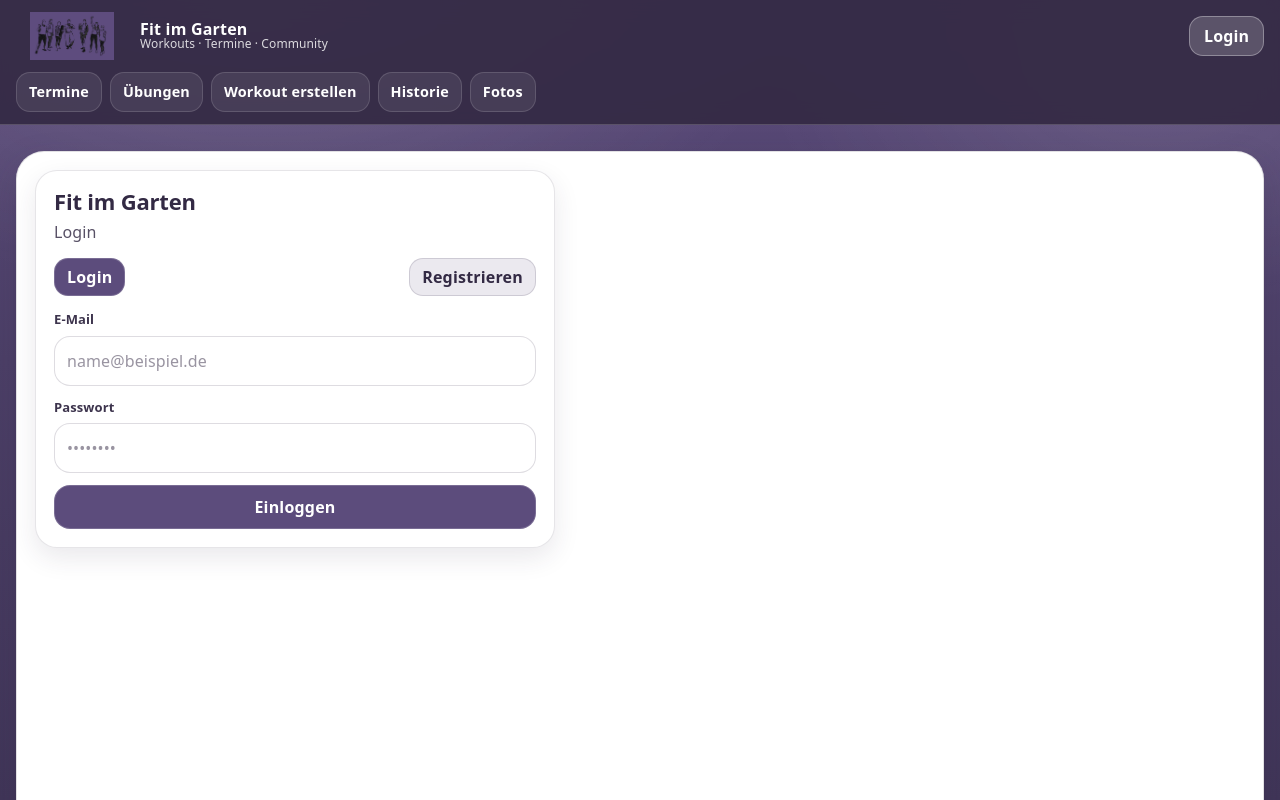
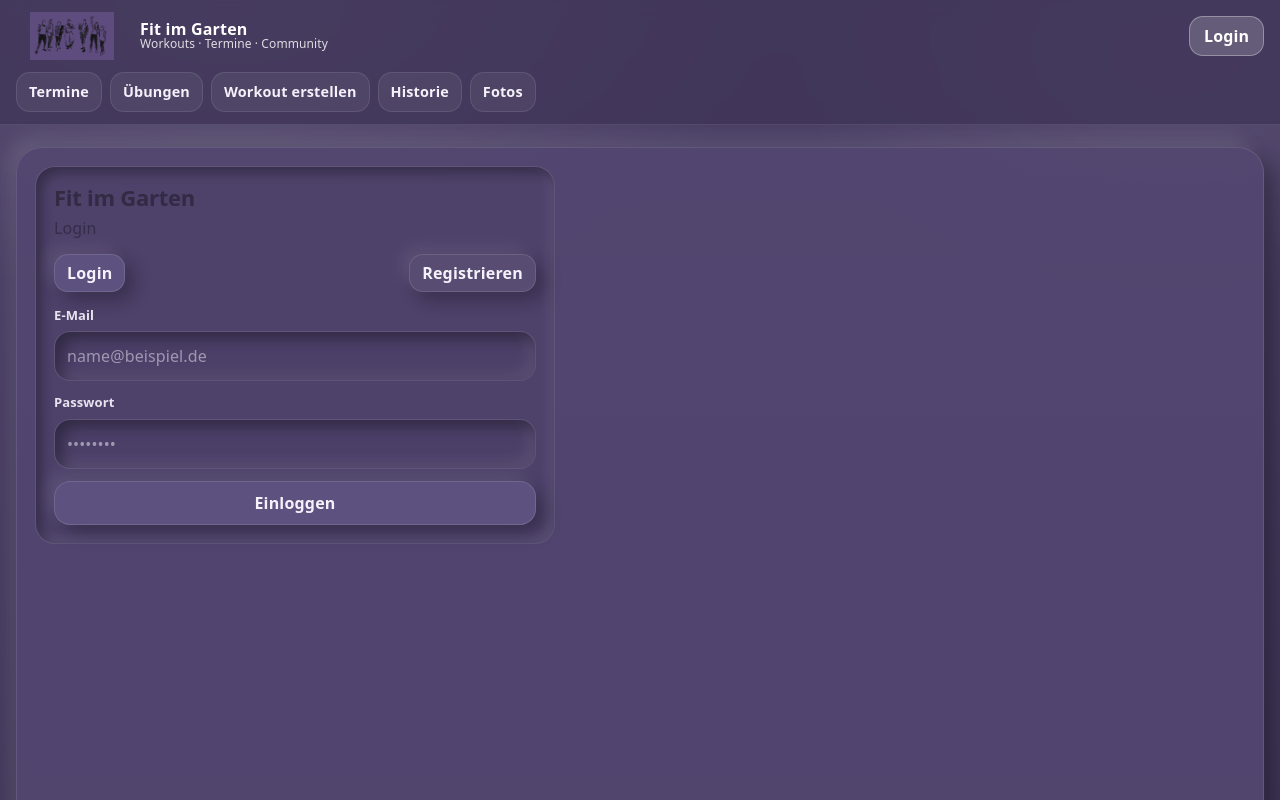
Before and after one commit to verenaso/fit-im-garten, a Next.js app: page /login in a window 1280 px wide. Shown: the top 800 px of the page. Built offline with nearby package versions, Linux system fonts and the light colour scheme; no server answers.

Commit message:
UI refresh: dark soft neumorphism + darker purple gradient

```diff
--- a/src/app/globals.css
+++ b/src/app/globals.css
@@ -1,7 +1,7 @@
 @import "tailwindcss";
 
 /* -----------------------------
-   Base
+   Base + Theme Tokens
 ------------------------------ */
 
 html,
@@ -10,50 +10,57 @@ body {
 }
 
 :root {
-  /* Brand / Theme */
-  --c-base: #5c4c7c;   /* Haupt-Lila */
-  --c-dark: #45395d;   /* dunkler */
-  --c-darker: #332a44; /* sehr dunkel */
+  /* Darker purple palette (modern) */
+  --c-base: #4b3f66;   /* background base */
+  --c-deep: #3f3558;   /* background deep */
+  --c-surface: #544872; /* panels/cards */
+  --c-raised: #5f5382; /* primary actions / accents */
 
-  --c-text: #f5f3ff;   /* sehr hell */
-  --c-muted: #efeaff;  /* hell gedimmt */
-  --c-hover: #85799d;  /* Hover */
+  --c-text: #f4f1fa;   /* primary text on dark */
+  --c-muted: #cfc8e6;  /* muted text on dark */
+  --c-darker: #332a44; /* for rare light surfaces (if any) */
 
-  /* Modern UI neutrals */
-  --bg-1: rgba(51, 42, 68, 0.92);     /* Header/Nav */
-  --bg-2: rgba(51, 42, 68, 0.72);     /* Glass */
-  --stroke: rgba(255, 255, 255, 0.18);
-  --stroke-strong: rgba(255, 255, 255, 0.28);
+  --stroke: rgba(255, 255, 255, 0.10);
 
-  /* Card */
-  --card-bg: #ffffff;
-  --card-stroke: rgba(51, 42, 68, 0.14);
-  --card-shadow: 0 12px 32px rgba(51, 42, 68, 0.18);
+  /* Radius */
+  --r-lg: 16px;
+  --r-xl: 20px;
+  --r-2xl: 26px;
 
-  /* Radius scale */
-  --r-lg: 18px;
-  --r-xl: 22px;
-  --r-2xl: 28px;
+  /* Bottom nav */
+  --bottom-nav-h: 72px;
 
-  /* Focus ring */
-  --ring: 0 0 0 4px rgba(92, 76, 124, 0.22);
+  /* Neumorphism shadows */
+  --shadow-raised:
+    -10px -10px 18px rgba(255, 255, 255, 0.10),
+    10px 10px 22px rgba(0, 0, 0, 0.32);
 
-  /* Layout */
-  --bottom-nav-h: 76px;
+  --shadow-raised-soft:
+    -8px -8px 16px rgba(255, 255, 255, 0.08),
+    8px 8px 18px rgba(0, 0, 0, 0.28);
+
+  --shadow-inset:
+    inset 7px 7px 14px rgba(0, 0, 0, 0.34),
+    inset -7px -7px 14px rgba(255, 255, 255, 0.08);
+
+  --shadow-inset-soft:
+    inset 6px 6px 12px rgba(0, 0, 0, 0.30),
+    inset -6px -6px 12px rgba(255, 255, 255, 0.07);
+
+  --ring: 0 0 0 4px rgba(207, 200, 230, 0.18);
 }
 
 body {
-  /* Subtiler Verlauf statt flat purple */
+  /* Subtle ambient gradient */
   background:
-    radial-gradient(900px 500px at 20% 0%, rgba(255,255,255,0.14), transparent 60%),
-    radial-gradient(700px 420px at 90% 10%, rgba(255,255,255,0.10), transparent 55%),
-    linear-gradient(180deg, rgba(92, 76, 124, 1) 0%, rgba(76, 63, 103, 1) 45%, rgba(64, 53, 88, 1) 100%);
+    radial-gradient(900px 520px at 18% 0%, rgba(255, 255, 255, 0.12), transparent 60%),
+    radial-gradient(700px 420px at 92% 8%, rgba(255, 255, 255, 0.08), transparent 55%),
+    linear-gradient(180deg, var(--c-base) 0%, var(--c-deep) 100%);
   color: var(--c-text);
 
   -webkit-font-smoothing: antialiased;
   -moz-osx-font-smoothing: grayscale;
 
-  /* Moderner Default */
   font-weight: 520;
   letter-spacing: 0.1px;
 }
@@ -63,7 +70,7 @@ a {
 }
 
 ::selection {
-  background: rgba(255, 255, 255, 0.22);
+  background: rgba(255, 255, 255, 0.18);
 }
 
 /* Reduce motion */
@@ -76,44 +83,45 @@ a {
 }
 
 /* -----------------------------
-   App Shell helpers
+   App layout helpers
 ------------------------------ */
 
 .app-container {
   margin: 0 auto;
-  max-width: 80rem; /* ~max-w-5xl+ */
+  max-width: 80rem;
   padding-left: 16px;
   padding-right: 16px;
 }
 
 .content-wrap {
-  padding-top: 18px;
-  padding-bottom: calc(var(--bottom-nav-h) + env(safe-area-inset-bottom, 0px) + 12px);
+  padding-top: 16px;
+  padding-bottom: calc(var(--bottom-nav-h) + env(safe-area-inset-bottom, 0px) + 14px);
 }
 
 @media (min-width: 640px) {
   .content-wrap {
-    padding-top: 26px;
-    padding-bottom: 28px;
+    padding-top: 22px;
+    padding-bottom: 26px;
   }
 }
 
+/* Main "screen" surface (instead of white box) */
 .content-card {
-  background: var(--card-bg);
-  border: 1px solid var(--card-stroke);
+  background: rgba(84, 72, 114, 0.90); /* var(--c-surface) but slightly translucent */
+  border: 1px solid rgba(255, 255, 255, 0.10);
   border-radius: var(--r-2xl);
-  box-shadow: var(--card-shadow);
-  color: var(--c-darker);
+  box-shadow: var(--shadow-raised);
+  color: var(--c-text);
 }
 
-/* Bessere Typo innerhalb der Content-Card */
+/* Typography inside the screen */
 .content-card h1 {
   font-size: 26px;
-  line-height: 1.15;
+  line-height: 1.12;
   font-weight: 900;
-  letter-spacing: -0.2px;
+  letter-spacing: -0.25px;
   margin: 0;
-  color: var(--c-darker);
+  color: var(--c-text);
 }
 
 .content-card h2 {
@@ -121,16 +129,26 @@ a {
   line-height: 1.2;
   font-weight: 850;
   margin: 0;
-  color: var(--c-darker);
+  color: var(--c-text);
 }
 
 .content-card p,
 .content-card li,
 .content-card label {
-  color: var(--c-darker);
+  color: var(--c-text);
 }
 
-/* Standard: Tailwind-Graus auf lila Hintergrund -> hell */
+.content-card .text-slate-600,
+.content-card .text-slate-700,
+.content-card .text-slate-800,
+.content-card .text-gray-500,
+.content-card .text-gray-600,
+.content-card .text-gray-700 {
+  color: var(--c-muted) !important;
+  opacity: 1 !important;
+}
+
+/* Outside content-card (on background), also keep muted readable */
 .text-slate-600,
 .text-slate-700,
 .text-slate-800,
@@ -138,22 +156,11 @@ a {
 .text-gray-600,
 .text-gray-700 {
   color: var(--c-muted) !important;
-  opacity: 0.95 !important;
-}
-
-/* Innerhalb Content-Card: diese "grauen" Klassen -> dunkler */
-.content-card .text-slate-600,
-.content-card .text-slate-700,
-.content-card .text-slate-800,
-.content-card .text-gray-500,
-.content-card .text-gray-600,
-.content-card .text-gray-700 {
-  color: rgba(51, 42, 68, 0.72) !important;
-  opacity: 1 !important;
+  opacity: 0.92 !important;
 }
 
 /* -----------------------------
-   Header + Desktop Nav Links
+   Header + Desktop Nav
 ------------------------------ */
 
 .navlink {
@@ -165,41 +172,41 @@ a {
   border-radius: 14px;
 
   font-size: 0.9rem;
-  font-weight: 800;
+  font-weight: 850;
   letter-spacing: 0.15px;
 
-  color: #fff;
   text-decoration: none;
+  color: var(--c-text);
 
-  background: rgba(255, 255, 255, 0.08);
-  border: 1px solid rgba(255, 255, 255, 0.14);
+  background: rgba(255, 255, 255, 0.06);
+  border: 1px solid rgba(255, 255, 255, 0.10);
 
-  transition: transform 0.06s ease, background-color 0.15s ease, border-color 0.15s ease, opacity 0.15s ease;
+  transition: transform 0.06s ease, background-color 0.15s ease, border-color 0.15s ease;
   -webkit-tap-highlight-color: transparent;
 }
 
 .navlink:hover {
-  background: rgba(255, 255, 255, 0.14);
-  border-color: rgba(255, 255, 255, 0.22);
+  background: rgba(255, 255, 255, 0.10);
+  border-color: rgba(255, 255, 255, 0.16);
 }
 
 .navlink:active {
   transform: translateY(1px);
 }
 
-/* Optional: wenn du später aria-current setzt */
+/* Optional: if later aria-current="page" */
 .navlink[aria-current="page"] {
-  background: rgba(255, 255, 255, 0.18);
-  border-color: rgba(255, 255, 255, 0.30);
+  background: rgba(255, 255, 255, 0.12);
+  border-color: rgba(255, 255, 255, 0.22);
 }
 
 /* -----------------------------
-   Mobile Bottom Nav
+   Bottom Nav (closer to your old look)
 ------------------------------ */
 
 .bottomnav {
-  background: rgba(51, 42, 68, 0.92);
-  border-top: 1px solid rgba(255, 255, 255, 0.16);
+  background: rgba(63, 53, 88, 0.92); /* var(--c-deep) glass */
+  border-top: 1px solid rgba(255, 255, 255, 0.10);
   backdrop-filter: blur(10px);
 }
 
@@ -213,38 +220,32 @@ a {
   flex-direction: column;
   align-items: center;
   justify-content: center;
-  gap: 6px;
+  gap: 4px;
 
   border-radius: 18px;
   padding: 10px 8px;
 
   font-size: 12px;
-  font-weight: 850;
-  letter-spacing: 0.2px;
+  font-weight: 800;
+  letter-spacing: 0.15px;
 
-  color: rgba(245, 243, 255, 0.92);
+  color: rgba(244, 241, 250, 0.92);
   text-decoration: none;
 
-  background: rgba(255, 255, 255, 0.06);
-  border: 1px solid rgba(255, 255, 255, 0.12);
+  background: transparent;
+  border: 1px solid transparent;
 
   transition: transform 0.06s ease, background-color 0.15s ease, border-color 0.15s ease;
   -webkit-tap-highlight-color: transparent;
 }
 
 .bottomnavitem:hover {
-  background: rgba(255, 255, 255, 0.10);
-  border-color: rgba(255, 255, 255, 0.18);
+  background: rgba(255, 255, 255, 0.06);
+  border-color: rgba(255, 255, 255, 0.08);
 }
 
 .bottomnavitem:active {
   transform: translateY(1px);
-}
-
-/* Optional: später per data-active="true" */
-.bottomnavitem[data-active="true"] {
-  background: rgba(255, 255, 255, 0.16);
-  border-color: rgba(255, 255, 255, 0.26);
 }
 
 .bottomnavicon {
@@ -252,9 +253,15 @@ a {
   line-height: 1;
 }
 
+/* Optional active state if we add it later */
+.bottomnavitem[data-active="true"] {
+  background: rgba(255, 255, 255, 0.08);
+  border-color: rgba(255, 255, 255, 0.14);
+  box-shadow: var(--shadow-inset-soft);
+}
+
 /* -----------------------------
-   UI Kit (Buttons / Inputs / Cards / Lists)
-   (no tailwind @apply)
+   UI Kit (no tailwind @apply)
 ------------------------------ */
 
 /* Helpers */
@@ -273,20 +280,20 @@ a {
   font-size: 18px;
   font-weight: 900;
   letter-spacing: 0.15px;
-  color: var(--c-darker);
+  color: var(--c-text);
   margin: 0 0 10px 0;
 }
 
 .ui-muted {
-  opacity: 0.82;
+  opacity: 0.86;
 }
 
-/* Card/List */
+/* Cards / Panels inside the screen */
 .ui-card {
-  background: #fff;
-  border: 1px solid rgba(51, 42, 68, 0.12);
+  background: rgba(75, 63, 102, 0.55); /* slightly darker than surface */
+  border: 1px solid rgba(255, 255, 255, 0.10);
   border-radius: var(--r-xl);
-  box-shadow: 0 10px 26px rgba(51, 42, 68, 0.10);
+  box-shadow: var(--shadow-inset-soft);
 }
 
 .ui-card-pad {
@@ -296,6 +303,7 @@ a {
   padding: 18px;
 }
 
+/* Lists */
 .ui-list {
   display: flex;
   flex-direction: column;
@@ -307,11 +315,13 @@ a {
   justify-content: space-between;
   align-items: flex-start;
   gap: 12px;
+
   padding: 12px 12px;
+  border-radius: 18px;
 
-  border-radius: 18px;
-  border: 1px solid rgba(51, 42, 68, 0.10);
-  background: rgba(92, 76, 124, 0.06);
+  border: 1px solid rgba(255, 255, 255, 0.08);
+  background: rgba(75, 63, 102, 0.40);
+  box-shadow: var(--shadow-inset-soft);
 
   transition: transform 0.06s ease, background-color 0.15s ease, border-color 0.15s ease;
 }
@@ -331,9 +341,9 @@ a {
   font-size: 12px;
   font-weight: 850;
 
-  border: 1px solid rgba(51, 42, 68, 0.14);
-  background: rgba(92, 76, 124, 0.10);
-  color: var(--c-darker);
+  border: 1px solid rgba(255, 255, 255, 0.12);
+  background: rgba(255, 255, 255, 0.06);
+  color: var(--c-text);
 }
 
 /* Buttons */
@@ -350,15 +360,16 @@ a {
   font-weight: 900;
   letter-spacing: 0.2px;
 
-  border: 1px solid transparent;
+  border: 1px solid rgba(255, 255, 255, 0.12);
   user-select: none;
   -webkit-tap-highlight-color: transparent;
 
-  transition: transform 0.06s ease, background-color 0.15s ease, border-color 0.15s ease, filter 0.15s ease, opacity 0.15s ease;
+  transition: transform 0.06s ease, background-color 0.15s ease, border-color 0.15s ease, box-shadow 0.15s ease;
 }
 
 .btn:active {
   transform: translateY(1px);
+  box-shadow: var(--shadow-inset-soft);
 }
 
 .btn:focus {
@@ -367,40 +378,39 @@ a {
 }
 
 .btn-primary {
-  background: var(--c-base);
-  color: #fff;
-  border-color: rgba(255, 255, 255, 0.18);
+  background: rgba(95, 83, 130, 0.92); /* var(--c-raised) */
+  color: var(--c-text);
+  box-shadow: var(--shadow-raised-soft);
 }
 
 .btn-primary:hover {
-  filter: brightness(1.04);
+  background: rgba(95, 83, 130, 1);
 }
 
 .btn-secondary {
-  background: rgba(92, 76, 124, 0.12);
-  color: var(--c-darker);
-  border-color: rgba(51, 42, 68, 0.16);
+  background: rgba(255, 255, 255, 0.06);
+  color: var(--c-text);
+  box-shadow: var(--shadow-raised-soft);
 }
 
 .btn-secondary:hover {
-  background: rgba(92, 76, 124, 0.16);
+  background: rgba(255, 255, 255, 0.08);
 }
 
 .btn-ghost {
-  background: rgba(255, 255, 255, 0.10);
-  color: #fff;
-  border-color: rgba(255, 255, 255, 0.18);
+  background: transparent;
+  color: var(--c-text);
+  border-color: rgba(255, 255, 255, 0.10);
 }
 
 .btn-ghost:hover {
-  background: rgba(255, 255, 255, 0.14);
-  border-color: rgba(255, 255, 255, 0.24);
+  background: rgba(255, 255, 255, 0.06);
 }
 
 .btn-danger {
-  background: rgba(220, 38, 38, 0.12);
-  color: rgb(153, 27, 27);
-  border-color: rgba(220, 38, 38, 0.22);
+  background: rgba(220, 38, 38, 0.14);
+  color: #ffd7d7;
+  border-color: rgba(255, 255, 255, 0.10);
 }
 
 .btn-full {
@@ -429,8 +439,8 @@ a {
 .label {
   font-size: 13px;
   font-weight: 900;
-  color: var(--c-darker);
-  opacity: 0.95;
+  color: var(--c-text);
+  opacity: 0.92;
 }
 
 .input,
@@ -438,13 +448,17 @@ a {
 .textarea {
   width: 100%;
   border-radius: 16px;
-  border: 1px solid rgba(51, 42, 68, 0.16);
-  background: #fff;
-  color: var(--c-darker);
+  border: 1px solid rgba(255, 255, 255, 0.10);
+
+  background: rgba(75, 63, 102, 0.55);
+  color: var(--c-text);
+
   padding: 12px 12px;
-  font-size: 16px; /* iOS Zoom fix */
+  font-size: 16px; /* iOS zoom fix */
+
   outline: none;
-  transition: border-color 0.15s ease, box-shadow 0.15s ease;
+  box-shadow: var(--shadow-inset);
+  transition: border-color 0.15s ease, box-shadow 0.15s ease, background-color 0.15s ease;
 }
 
 .textarea {
@@ -456,17 +470,17 @@ a {
 .input:focus,
 .select:focus,
 .textarea:focus {
-  border-color: rgba(92, 76, 124, 0.65);
-  box-shadow: var(--ring);
+  border-color: rgba(207, 200, 230, 0.26);
+  box-shadow: var(--shadow-inset), var(--ring);
 }
 
 .help {
   font-size: 12px;
-  opacity: 0.78;
-  color: var(--c-darker);
+  opacity: 0.85;
+  color: var(--c-muted);
 }
 
-/* Toolbar (Filter/Actions) */
+/* Toolbar */
 .ui-toolbar {
   display: flex;
   gap: 10px;
@@ -485,16 +499,13 @@ a {
 .ui-empty {
   padding: 14px;
   border-radius: 16px;
-  border: 1px dashed rgba(51, 42, 68, 0.22);
-  background: rgba(92, 76, 124, 0.06);
-  color: var(--c-darker);
-  opacity: 0.92;
+  border: 1px dashed rgba(255, 255, 255, 0.16);
+  background: rgba(75, 63, 102, 0.38);
+  color: var(--c-muted);
+  opacity: 0.95;
 }
 
-/* Borders & bg-white overrides, falls irgendwo noch verwendet */
+/* Generic border override */
 .border {
-  border-color: rgba(51, 42, 68, 0.18) !important;
+  border-color: rgba(255, 255, 255, 0.12) !important;
 }
-.bg-white {
-  background: #fff !important;
-}
--- a/src/app/layout.js
+++ b/src/app/layout.js
@@ -31,7 +31,7 @@ export default function RootLayout({ children }) {
   return (
     <html lang="de">
       <head>
-        <meta name="theme-color" content="#5C4C7C" />
+        <meta name="theme-color" content="#4B3F66" />
         <meta name="apple-mobile-web-app-status-bar-style" content="black-translucent" />
       </head>
 
@@ -41,8 +41,8 @@ export default function RootLayout({ children }) {
           <header
             className="sticky top-0 z-20"
             style={{
-              background: "var(--bg-1)",
-              borderBottom: "1px solid var(--stroke)",
+              background: "rgba(63, 53, 88, 0.78)",
+              borderBottom: "1px solid rgba(255,255,255,0.10)",
               backdropFilter: "blur(10px)",
             }}
           >
@@ -62,6 +62,7 @@ export default function RootLayout({ children }) {
                       priority
                     />
                   </div>
+
                   <div className="hidden sm:block" style={{ lineHeight: 1.05 }}>
                     <div style={{ fontWeight: 900, letterSpacing: "0.2px" }}>Fit im Garten</div>
                     <div style={{ fontSize: 12, opacity: 0.82 }}>Workouts · Termine · Community</div>
@@ -71,7 +72,7 @@ export default function RootLayout({ children }) {
                 <HeaderAuth />
               </div>
 
-              {/* Desktop Nav */}
+              {/* Desktop Navigation */}
               <div className="mt-3 hidden sm:block">
                 <nav className="flex flex-wrap gap-2">
                   <NavLink href="/termine">Termine</NavLink>
```
